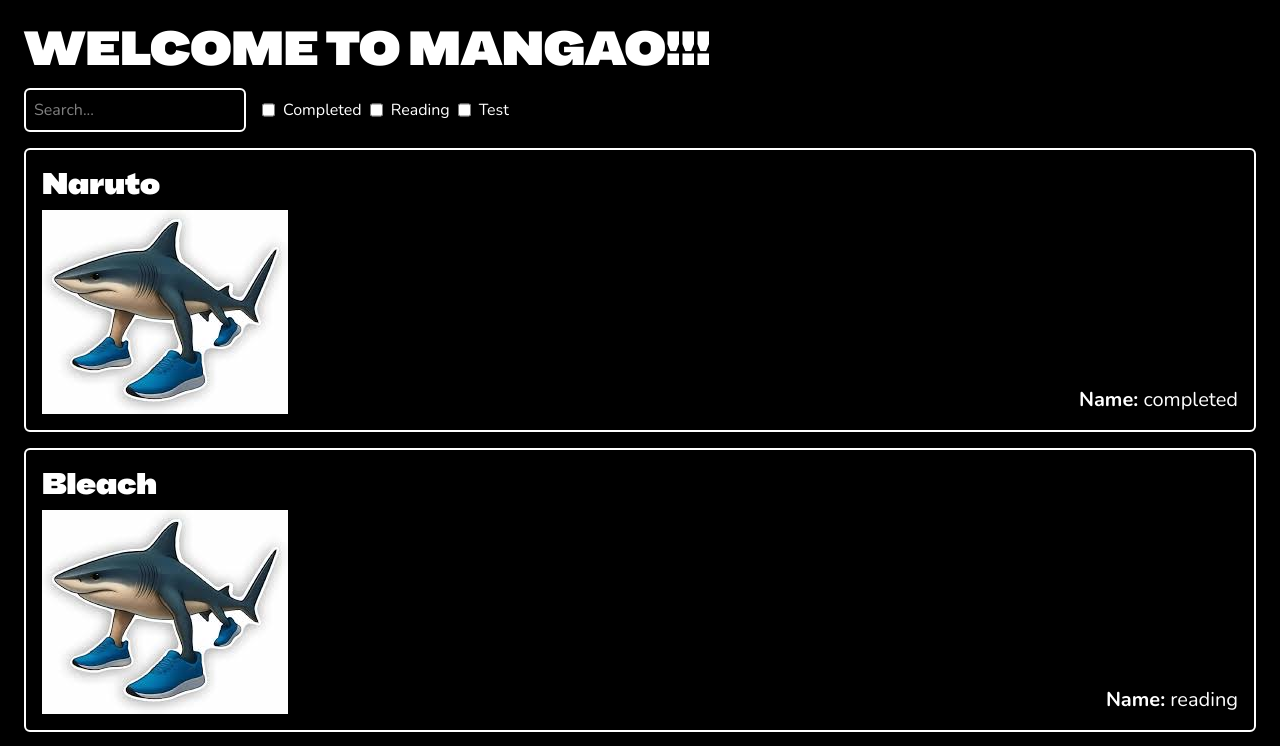
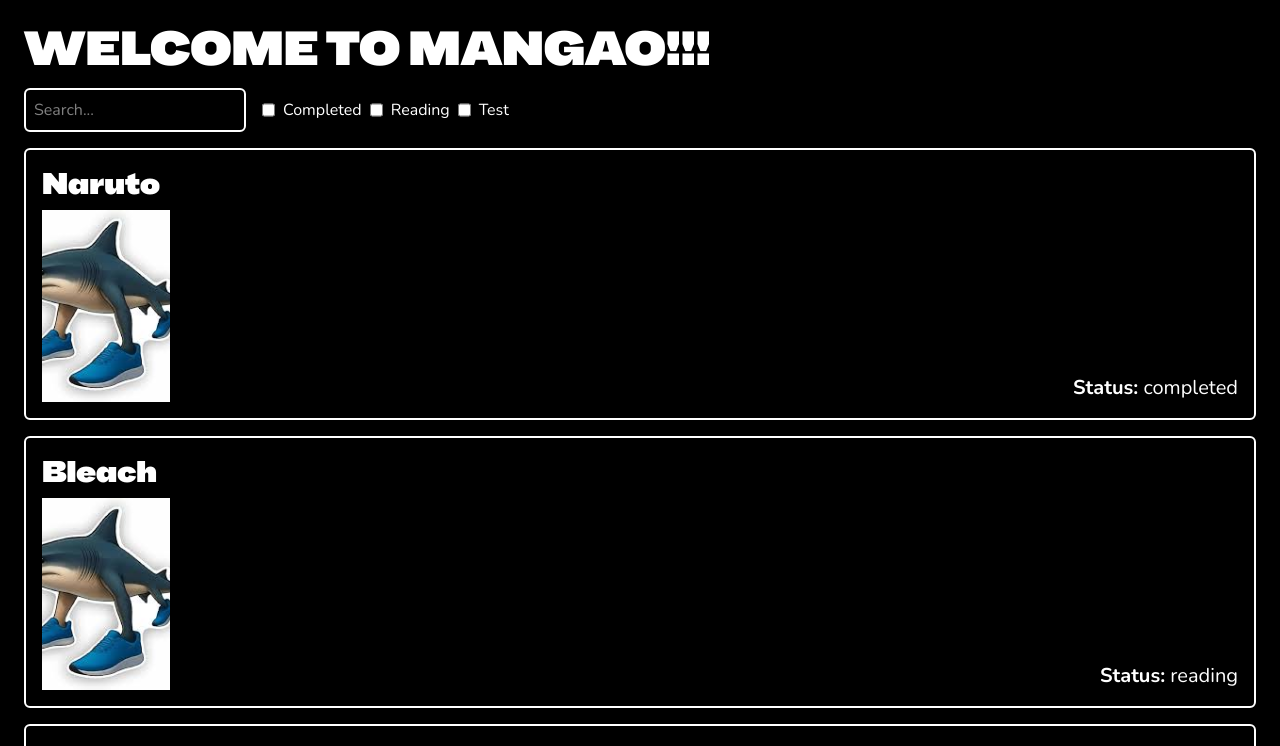
Before and after one commit to cuzethan/mangao, a React (Vite) app in the folder frontend/: page / in a window 1280 px wide. Shown: the top 746 px of the page. Built offline with nearby package versions, Linux system fonts and the light colour scheme.

Commit message:
modifed img and font for mangacard

```diff
--- a/frontend/src/components/MangaCard.tsx
+++ b/frontend/src/components/MangaCard.tsx
@@ -11,11 +11,11 @@
         <div className="border-white border-2 rounded-md p-4 flex justify-between">
             <div className="flex flex-col gap-2">
                 <h2 className="font-bbh text-3xl">{name}</h2>
-                <img src={imgUrl}/>
+                <img className="w-32 h-48 object-cover" src={imgUrl}/>
             </div>
             <div className="flex flex-col justify-end font-nunito text-xl">
                 <p>
-                    <span className="font-nunito-bold">Name:</span> {status}
+                    <span className="font-nunito-bold">Status:</span> {status}
                 </p>
             </div>
         </div>
```
